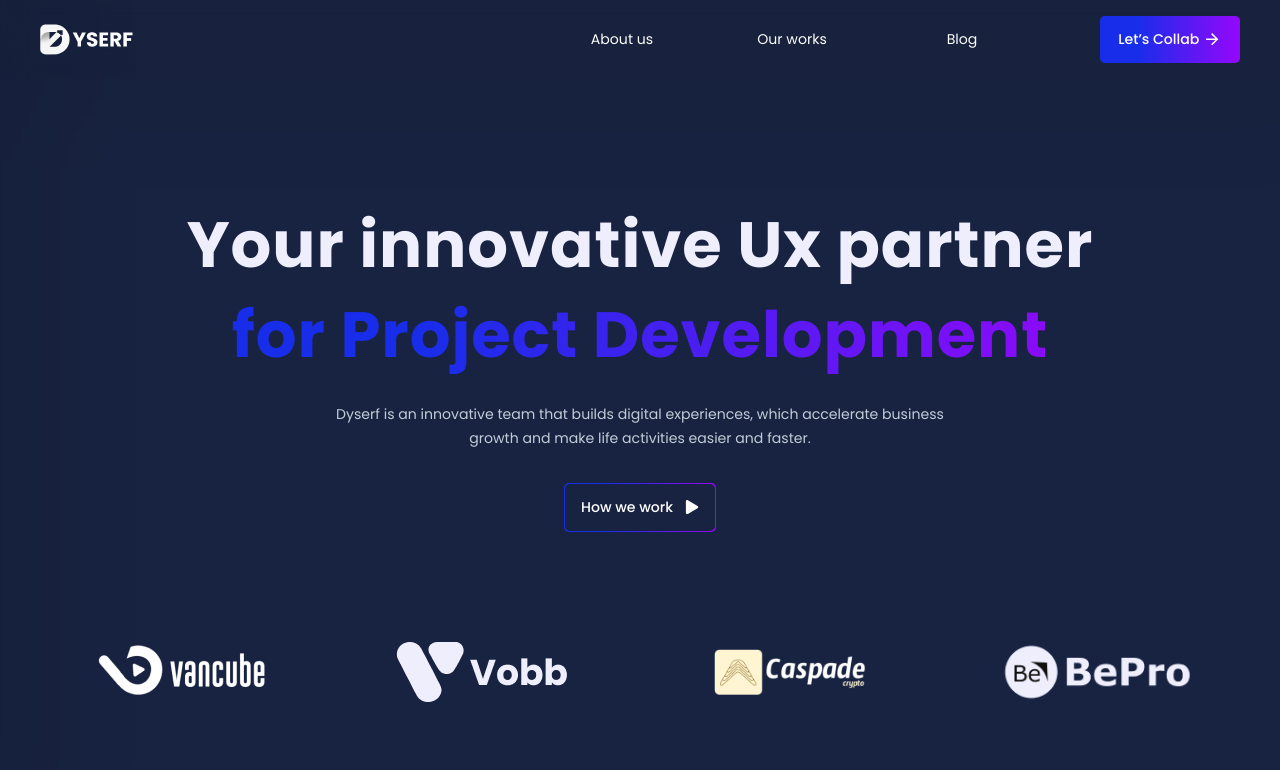
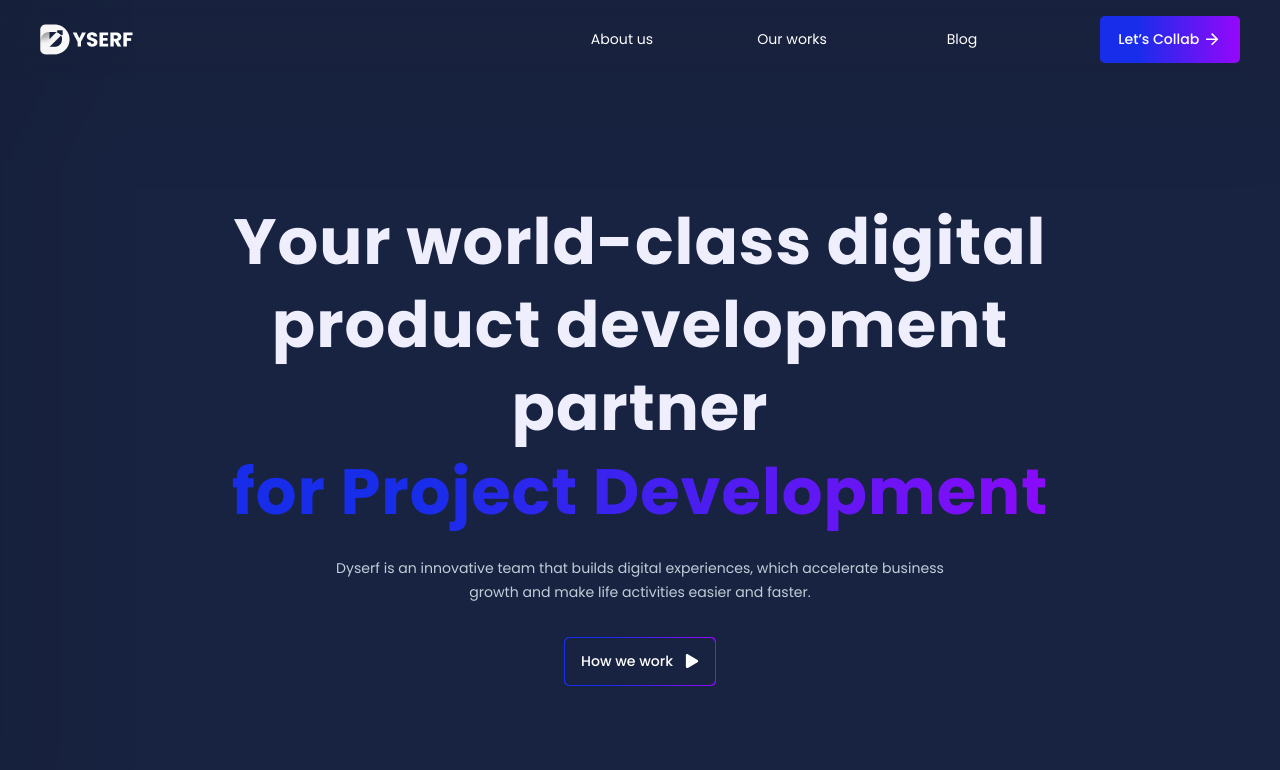
Before and after one commit to DGreegman/dyserf, a Next.js app: page / in a window 1280 px wide. Shown: the top 770 px of the page. Built offline with nearby package versions, Linux system fonts and the light colour scheme.

Commit message:
Updated hero1

```diff
--- a/components/Home/HomeHero.tsx
+++ b/components/Home/HomeHero.tsx
@@ -17,7 +17,7 @@ const HomeHero = () => {
         desc='Dyserf is an innovative team that builds digital experiences, which
         accelerate business growth and make life activities easier and faster.'
       >
-        Your innovative Ux partner <br />
+        Your world-class digital product development partner <br />
         <Text
           bgClip='text'
           bgGradient={globalStyles.buttonGradient}
--- a/components/Shared/Header.tsx
+++ b/components/Shared/Header.tsx
@@ -6,7 +6,7 @@ export const HeroHeader = ({ children, ...rest }: HeadingProps) => {
     <Heading
       fontFamily={globalStyles.fontFamily}
       fontWeight={globalStyles.headerFontWeight}
-      lineHeight={globalStyles.lineHeight}
+      lineHeight={1.3}
       color={globalStyles.headerTextColor}
       fontSize={globalStyles.heroHeader}
       textAlign={{ base: 'left', lg: 'center' }}
--- a/package.json
+++ b/package.json
@@ -24,6 +24,7 @@
     "react": "18.2.0",
     "react-dom": "18.2.0",
     "react-icons": "^4.4.0",
+    "swiper": "^9.0.5",
     "zustand": "^4.3.3"
   },
   "devDependencies": {
```
Also changed, not shown: 1 other file (tests, documents, lock files or other folders).
